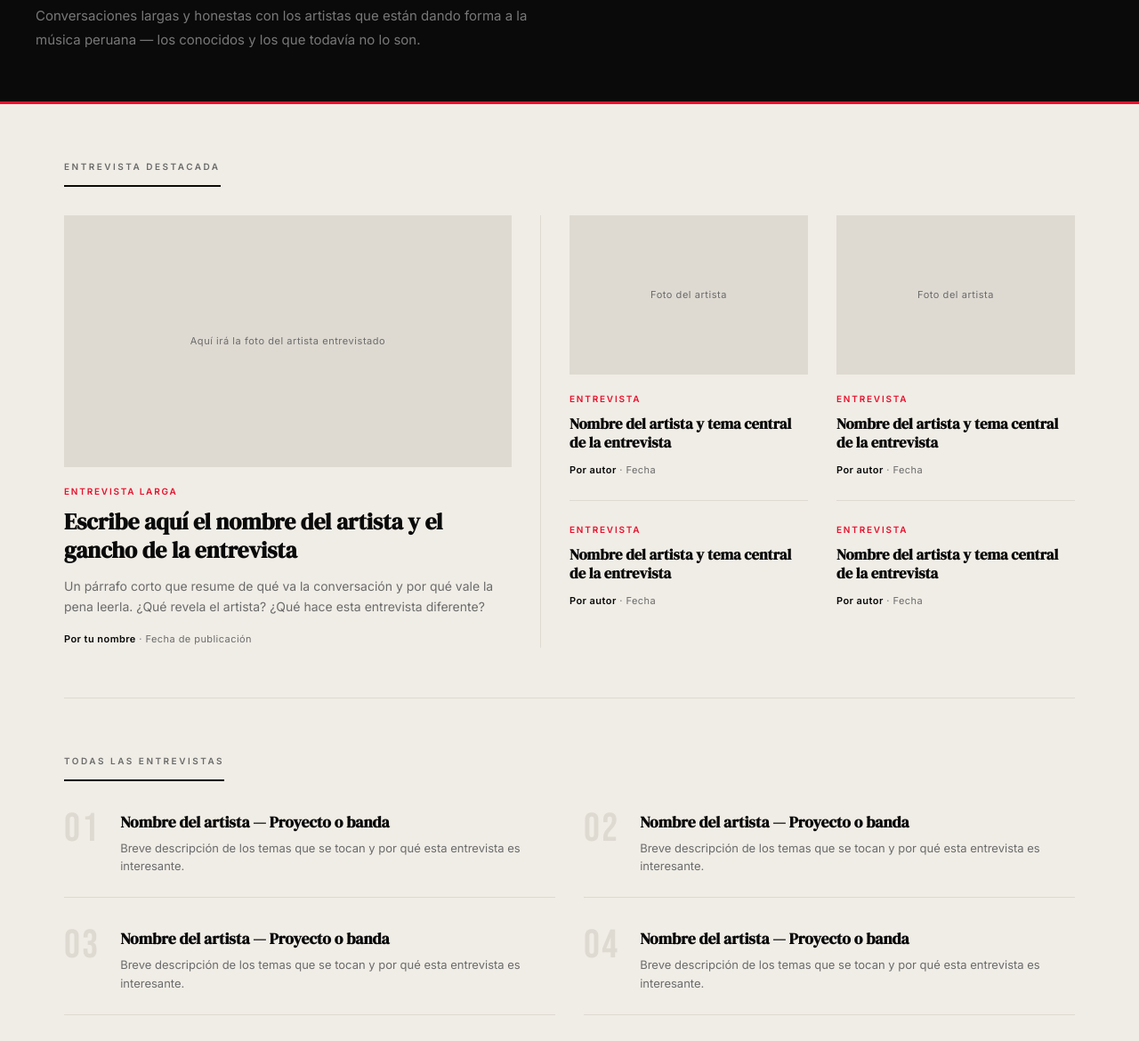
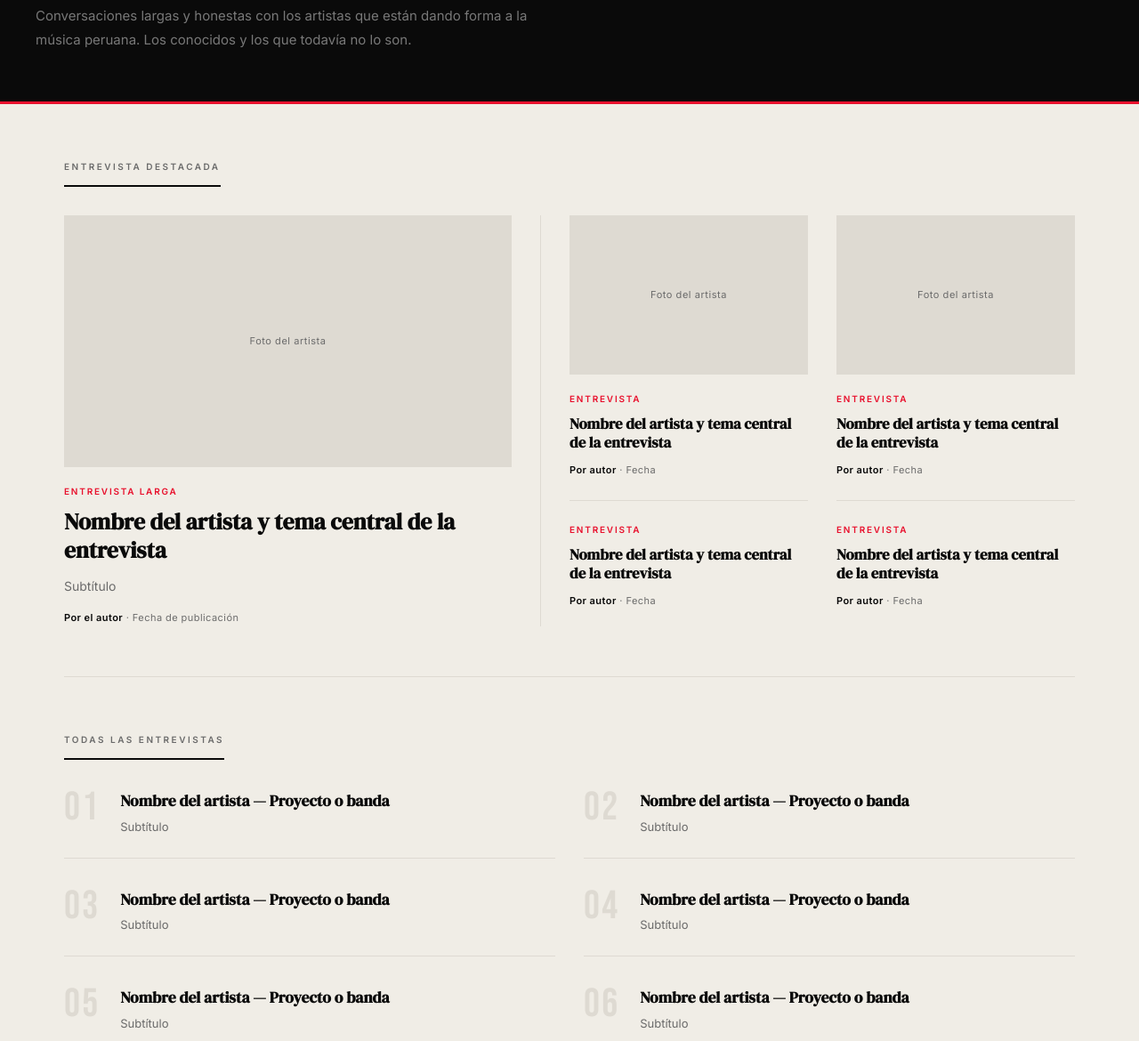
Before and after one commit to wsjvcsp-jpg/Decibeles-Per-, a plain HTML site: page entrevistas.html in a window 1280 px wide. Shown: the part 458-1628 px from the top of the page at 89% size. Drawn offline with Linux system fonts and the light colour scheme.

Commit message:
Update entrevistas.html

```diff
--- a/entrevistas.html
+++ b/entrevistas.html
@@ -25,7 +25,7 @@
   <div class="header-inner">
     <div class="header-supertop">
       <span class="header-fecha">Lima, Perú · Periodismo musical independiente</span>
-      <span class="header-tagline-top">Est. 2025</span>
+      <span class="header-tagline-top">Est. 2026</span>
     </div>
     <div class="header-centro">
       <div class="header-wave-left" aria-hidden="true">
@@ -56,7 +56,7 @@
   <div class="page-hero-inner">
     <p class="page-hero-eyebrow">Cara a cara</p>
     <h1 class="page-hero-titulo">Entre<span>vistas</span></h1>
-    <p class="page-hero-desc">Conversaciones largas y honestas con los artistas que están dando forma a la música peruana — los conocidos y los que todavía no lo son.</p>
+    <p class="page-hero-desc">Conversaciones largas y honestas con los artistas que están dando forma a la música peruana. Los conocidos y los que todavía no lo son.</p>
   </div>
 </div>
 
@@ -67,11 +67,11 @@
       <span class="seccion-titulo">Entrevista destacada</span>
       <div class="grid-articulos">
         <div class="articulo-principal">
-          <div class="placeholder-img">Aquí irá la foto del artista entrevistado</div>
+          <div class="placeholder-img">Foto del artista</div>
           <p class="articulo-categoria">Entrevista larga</p>
-          <h2 class="articulo-titulo"><a href="#">Escribe aquí el nombre del artista y el gancho de la entrevista</a></h2>
-          <p class="articulo-extracto">Un párrafo corto que resume de qué va la conversación y por qué vale la pena leerla. ¿Qué revela el artista? ¿Qué hace esta entrevista diferente?</p>
-          <p class="articulo-meta"><strong>Por tu nombre</strong> · Fecha de publicación</p>
+          <h2 class="articulo-titulo"><a href="#">Nombre del artista y tema central de la entrevista</a></h2>
+          <p class="articulo-extracto">Subtítulo</p>
+          <p class="articulo-meta"><strong>Por el autor</strong> · Fecha de publicación</p>
         </div>
         <div>
           <div class="articulo-secundario">
@@ -109,42 +109,42 @@
           <div class="entrevista-num">01</div>
           <div class="entrevista-contenido">
             <h3 class="entrevista-nombre"><a href="#">Nombre del artista — Proyecto o banda</a></h3>
-            <p class="entrevista-desc">Breve descripción de los temas que se tocan y por qué esta entrevista es interesante.</p>
+            <p class="entrevista-desc">Subtítulo</p>
           </div>
         </div>
         <div class="entrevista-item">
           <div class="entrevista-num">02</div>
           <div class="entrevista-contenido">
             <h3 class="entrevista-nombre"><a href="#">Nombre del artista — Proyecto o banda</a></h3>
-            <p class="entrevista-desc">Breve descripción de los temas que se tocan y por qué esta entrevista es interesante.</p>
+            <p class="entrevista-desc">Subtítulo</p>
           </div>
         </div>
         <div class="entrevista-item">
           <div class="entrevista-num">03</div>
           <div class="entrevista-contenido">
             <h3 class="entrevista-nombre"><a href="#">Nombre del artista — Proyecto o banda</a></h3>
-            <p class="entrevista-desc">Breve descripción de los temas que se tocan y por qué esta entrevista es interesante.</p>
+            <p class="entrevista-desc">Subtítulo</p>
           </div>
         </div>
         <div class="entrevista-item">
           <div class="entrevista-num">04</div>
           <div class="entrevista-contenido">
             <h3 class="entrevista-nombre"><a href="#">Nombre del artista — Proyecto o banda</a></h3>
-            <p class="entrevista-desc">Breve descripción de los temas que se tocan y por qué esta entrevista es interesante.</p>
+            <p class="entrevista-desc">Subtítulo</p>
           </div>
         </div>
         <div class="entrevista-item">
           <div class="entrevista-num">05</div>
           <div class="entrevista-contenido">
             <h3 class="entrevista-nombre"><a href="#">Nombre del artista — Proyecto o banda</a></h3>
-            <p class="entrevista-desc">Breve descripción de los temas que se tocan y por qué esta entrevista es interesante.</p>
+            <p class="entrevista-desc">Subtítulo</p>
           </div>
         </div>
         <div class="entrevista-item">
           <div class="entrevista-num">06</div>
           <div class="entrevista-contenido">
             <h3 class="entrevista-nombre"><a href="#">Nombre del artista — Proyecto o banda</a></h3>
-            <p class="entrevista-desc">Breve descripción de los temas que se tocan y por qué esta entrevista es interesante.</p>
+            <p class="entrevista-desc">Subtítulo</p>
           </div>
         </div>
       </div>
@@ -200,7 +200,7 @@
     </div>
   </div>
   <div class="footer-bottom">
-    <span>© 2025 Decibeles · Lima, Perú</span>
+    <span>© 2026 Decibeles · Lima, Perú</span>
     <span>Todos los derechos reservados</span>
   </div>
 </footer>
```
